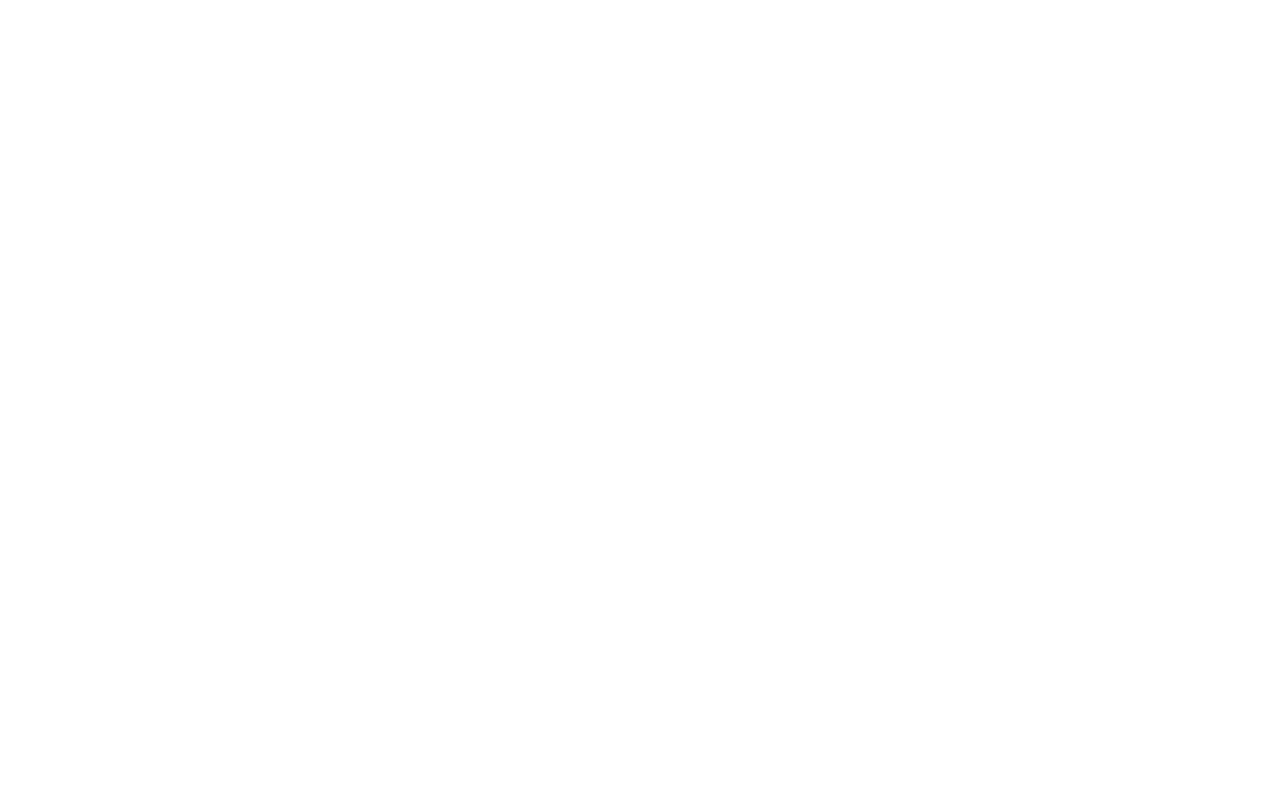
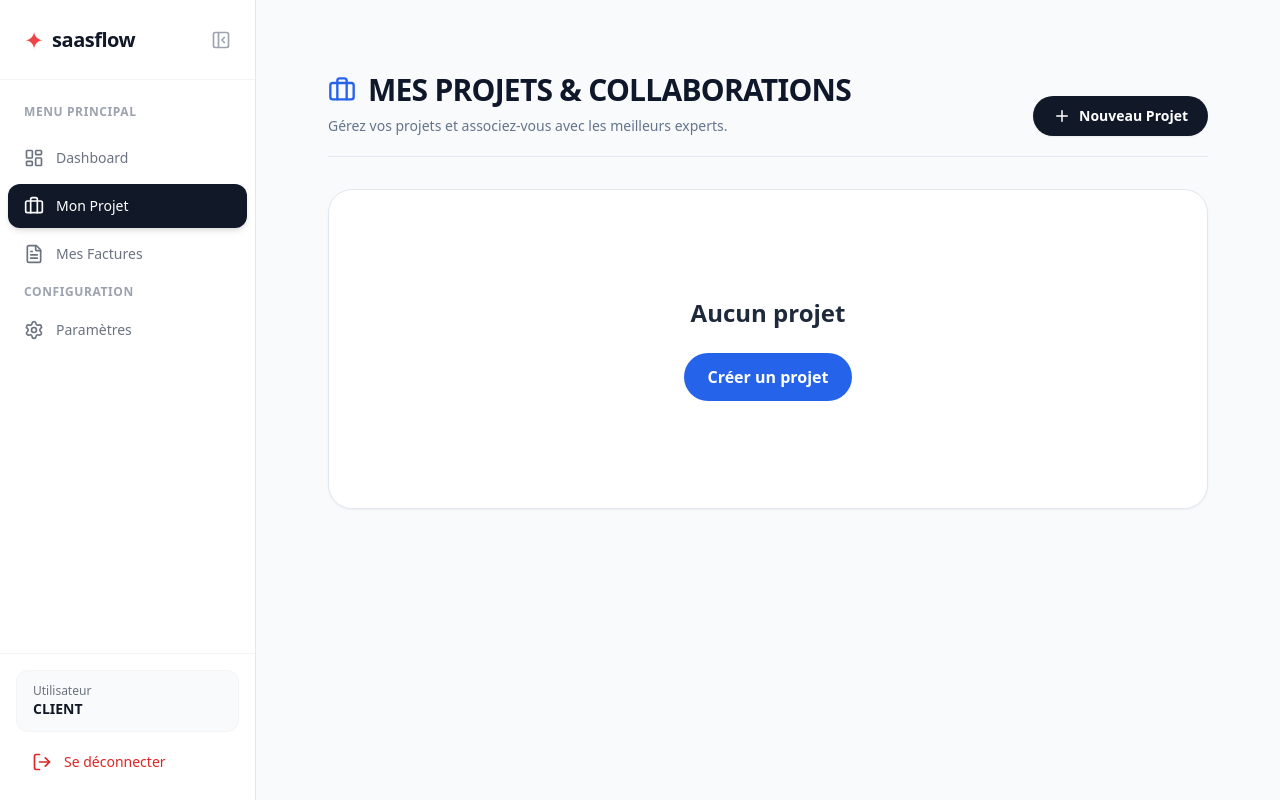
Before and after one commit to zakariaghrib/saas-freelance-platform, a React app in the folder frontend/: page /mon-projet in a window 1280 px wide. Before the commit this address had no page. Built offline with nearby package versions, Linux system fonts and the light colour scheme; the HTML template or start-up script is replaced by a standard one.

Commit message:
chore(frontend): configuration des routes et de la sidebar pour les nouveaux espaces de gestion

```diff
--- a/frontend/src/App.jsx
+++ b/frontend/src/App.jsx
@@ -5,7 +5,8 @@
 import Login from './pages/Login';
 import Dashboard from './pages/Dashboard';
 import Clients from './pages/Clients'; // <-- Notre nouvelle page !
-
+import Factures from './pages/Factures';
+import MonProjet from './pages/MonProjet';
 // Importation des Composants de structure
 import Layout from './components/Layout';
 
@@ -26,7 +27,8 @@
         <Route element={<Layout />}>
           <Route path="/dashboard" element={<Dashboard />} />
           <Route path="/clients" element={<Clients />} />
-
+          <Route path="/factures" element={<Factures />} />
+          <Route path="/mon-projet" element={<MonProjet />} />
           {/* Plus tard, nous ajouterons les autres pages ici, par exemple : */}
           {/* <Route path="/factures" element={<Factures />} /> */}
           {/* <Route path="/parametres" element={<Parametres />} /> */}
--- a/frontend/src/components/Layout.jsx
+++ b/frontend/src/components/Layout.jsx
@@ -1,24 +1,24 @@
 import { useState } from 'react';
 import { Outlet, Link, useNavigate, useLocation } from 'react-router-dom';
-// N'oubliez pas d'importer PanelLeftClose et PanelLeftOpen pour nos nouveaux boutons !
-import { LayoutDashboard, Users, FileText, Settings, LogOut, Menu, X, PanelLeftClose, PanelLeftOpen } from 'lucide-react';
+// MODIFICATION : Ajout de Briefcase pour le menu du client
+import { LayoutDashboard, Users, FileText, Settings, LogOut, Menu, X, PanelLeftClose, PanelLeftOpen, Briefcase } from 'lucide-react';
 
 export default function Layout() {
   const navigate = useNavigate();
   const location = useLocation();
-  const userRole = localStorage.getItem('role');
+
+  // MODIFICATION : On récupère le rôle et le nom
+  const userRole = localStorage.getItem('userRole') || 'CLIENT';
+  const userName = localStorage.getItem('userName') || 'Utilisateur';
 
   const [isMobileMenuOpen, setIsMobileMenuOpen] = useState(false);
-  // NOUVEAU : État pour gérer la Sidebar réduite sur PC
   const [isDesktopCollapsed, setIsDesktopCollapsed] = useState(false);
 
   const handleLogout = () => {
-    localStorage.removeItem('token');
-    localStorage.removeItem('role');
+    localStorage.clear(); // On nettoie tout d'un coup
     navigate('/login');
   };
 
-  // On adapte le style du lien selon si la sidebar est ouverte ou réduite
   const navItemClass = (path) => `
     flex items-center py-3 rounded-xl text-sm font-medium transition-all
     ${location.pathname === path
@@ -37,10 +37,7 @@
         md:translate-x-0 md:static
         ${isDesktopCollapsed ? 'md:w-20' : 'md:w-64'}
       `}>
-        {/* En-tête Sidebar */}
         <div className={`h-20 flex items-center border-b border-gray-100 ${isDesktopCollapsed ? 'justify-center' : 'justify-between px-6'}`}>
-
-          {/* Logo texte (Caché si réduit) */}
           {!isDesktopCollapsed && (
             <div className="flex items-center">
               <span className="text-red-500 text-2xl mr-2">✦</span>
@@ -48,10 +45,8 @@
             </div>
           )}
 
-          {/* Logo icône seule (Affiché si réduit) */}
           {isDesktopCollapsed && <span className="text-red-500 text-2xl">✦</span>}
 
-          {/* Bouton pour Réduire/Agrandir sur PC */}
           <button
             onClick={() => setIsDesktopCollapsed(!isDesktopCollapsed)}
             className="hidden md:block text-gray-400 hover:text-gray-900 focus:outline-none transition-colors"
@@ -60,7 +55,6 @@
             {isDesktopCollapsed ? <PanelLeftOpen size={20} /> : <PanelLeftClose size={20} />}
           </button>
 
-          {/* Bouton Fermer sur Mobile */}
           <button
             onClick={() => setIsMobileMenuOpen(false)}
             className="md:hidden text-gray-500 hover:text-gray-900 focus:outline-none"
@@ -79,10 +73,15 @@
           )}
 
           <div className="px-2 space-y-1">
+            {/* COMMUN : Le Dashboard */}
             <Link to="/dashboard" onClick={() => setIsMobileMenuOpen(false)} className={navItemClass('/dashboard')} title="Dashboard">
               <LayoutDashboard size={20} className="shrink-0" />
               {!isDesktopCollapsed && <span>Dashboard</span>}
             </Link>
+
+            {/* --- ZONE FREELANCER UNIQUEMENT --- */}
+            {userRole === 'FREELANCER' && (
+              <>
                 <Link to="/clients" onClick={() => setIsMobileMenuOpen(false)} className={navItemClass('/clients')} title="Clients">
                   <Users size={20} className="shrink-0" />
                   {!isDesktopCollapsed && <span>Clients</span>}
@@ -91,6 +90,22 @@
                   <FileText size={20} className="shrink-0" />
                   {!isDesktopCollapsed && <span>Facturation</span>}
                 </Link>
+              </>
+            )}
+
+            {/* --- ZONE CLIENT UNIQUEMENT --- */}
+            {userRole === 'CLIENT' && (
+              <>
+                <Link to="/mon-projet" onClick={() => setIsMobileMenuOpen(false)} className={navItemClass('/mon-projet')} title="Mon Projet">
+                  <Briefcase size={20} className="shrink-0" />
+                  {!isDesktopCollapsed && <span>Mon Projet</span>}
+                </Link>
+                <Link to="/mes-factures" onClick={() => setIsMobileMenuOpen(false)} className={navItemClass('/mes-factures')} title="Mes Factures">
+                  <FileText size={20} className="shrink-0" />
+                  {!isDesktopCollapsed && <span>Mes Factures</span>}
+                </Link>
+              </>
+            )}
           </div>
 
           {!isDesktopCollapsed ? (
@@ -111,7 +126,8 @@
         <div className="p-4 border-t border-gray-100">
           {!isDesktopCollapsed && (
             <div className="px-4 py-3 mb-2 bg-gray-50 rounded-xl border border-gray-100 overflow-hidden">
-              <p className="text-xs text-gray-500">Connecté en tant que</p>
+              {/* Affichage du nom et du rôle */}
+              <p className="text-xs text-gray-500 truncate">{userName}</p>
               <p className="text-sm font-black text-gray-900 truncate">{userRole}</p>
             </div>
           )}
```
Lines whose indentation alone changed are shown as unchanged.
